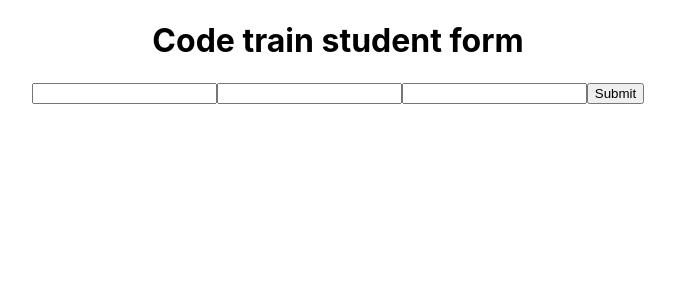
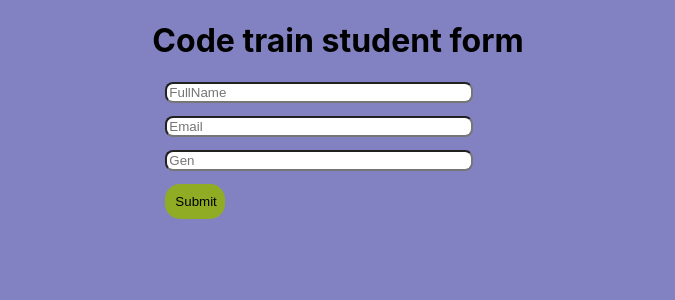
Before and after one commit to immanueltofuah/react-users, a React (Create React App) app: page / in a window 1280 px wide. Shown: the top 300 px of the page, without its empty margins (302-977 px from the left). Built offline with nearby package versions, Linux system fonts and the light colour scheme.

Commit message:
corrected issue on work

```diff
--- a/src/App.css
+++ b/src/App.css
@@ -36,3 +36,28 @@
     transform: rotate(360deg);
   }
 }
+body {
+  background-color: rgba(28, 28, 145, 0.548);
+display: flex;
+
+justify-content: center;
+align-content: center;
+
+}
+
+input {
+  display: flex;
+  flex-direction: row;
+  width: 300px;
+  margin: 13px;
+  border-radius: 8px;
+}
+
+.but {
+  background-color: rgb(143, 172, 36);
+  width: 60px;
+  border : black;
+  padding: 10px;
+  border-radius: 15px;
+  text-align: center;
+}
--- a/src/App.js
+++ b/src/App.js
@@ -1,22 +1,46 @@
-import logo from './logo.svg';
+import React, { useState } from "react";
 import './App.css';
-import Button from 'react-bootstrap/Button';
-import UserForm from './components/UserForm';
-import UserList from './components/UserList';
-import {useState} from 'react';
+import UserForm from "./components/UserForm";
+import UserList from "./components/UserList";
 
 function App() {
   const [users, setUsers] = useState([]);
 
   function addUser(user) {
-    setUsers([...users,user]);
+    setUsers([...users, user]);
   }
 
+  //function to edit user
+  function editUser(newDetails, userId) {
+    //maps through the users array and updates
+    //the user with the same user id
+    const u = users.map((user) => {
+      if (userId === user.id) {
+        return newDetails;
+      } else {
+        return user;
+      }
+    });
+
+    //updates the users state to contain the edited user
+    setUsers(u);
+  }
+
+  //funtion to delete a user
+  function deleteUser(userId) {
+    //loops through the users state and removes the user with the same id
+    const filteredUsers = users.filter((user) => {
+      return userId !== user.id;
+    });
+
+    //sets the users state to the filtered users array
+    setUsers(filteredUsers);
+  }
 
   return (
-    <div className="App">
+    <div>
       <UserForm addUser={addUser} />
-      <UserList data={users} />
+      <UserList users={users} deleteUser={deleteUser}  />
     </div>
   );
 }
--- a/src/components/EditUserForm.js
+++ b/src/components/EditUserForm.js
@@ -4,6 +4,7 @@ import { Form, Button } from "react-bootstrap";
 export default function EditUserForm(props) {
   const [name, setName] = useState(props.user.name);
   const [email, setEmail] = useState(props.user.email);
+  const [gen, setGen] = useState(props.user.gen);
 
   const handleNameChange = (e) => {
     setName(e.target.value);
@@ -18,6 +19,7 @@ export default function EditUserForm(props) {
     let editedUser = {
       name: name,
       email: email,
+      gen: gen,
       id: props.user.id,
     };
 
@@ -46,6 +48,16 @@ export default function EditUserForm(props) {
           value={email}
           onChange={(e) => handleEmailChange(e)}
         />
+        </Form.Group>
+
+        <Form.Group className="mb-3" controlId="formBasicPassword">
+        <Form.Label>Gen</Form.Label>
+        <Form.Control
+          type="gen"
+          placeholder="Enter gen"
+          value={email}
+          onChange={(e) => handleEmailChange(e)}
+        />
         <Button onClick={() => handleSubmit()}>Save</Button>
       </Form.Group>
     </Form>
--- a/src/components/User.js
+++ b/src/components/User.js
@@ -19,9 +19,8 @@ function User(props) {
     <div>
       <h1>{user.name}</h1>
       <h3>{user.email}</h3>
-      <Button variant="primary" onClick={() => toggleModal()}>
-        Edit
-      </Button>
+      <h3>{user.gen}</h3>
+
       <Button variant="danger" onClick={() => props.deleteUser(user.id)}>
         Delete
       </Button>
--- a/src/components/UserForm.js
+++ b/src/components/UserForm.js
@@ -1,4 +1,5 @@
 import React, { useState } from "react";
+import { v4 as uuid } from "uuid";
 
 function UserForm(props) {
   const [name, setName] = useState("");
@@ -8,10 +9,12 @@ function UserForm(props) {
   function handleSubmit(e) {
     e.preventDefault();
 
+    if (email && name && gen) {
       let user = {
         name: name,
         email: email,
         gen: gen,
+        id: uuid(),
       };
 
       props.addUser(user);
@@ -20,11 +23,13 @@ function UserForm(props) {
       setEmail("");
       setGen("");
     }
+  }
 
   return (
     <form onSubmit={(e) => handleSubmit(e)}>
-      <h1>Code train student form</h1>
+      <h1 className="heading">Code train student form</h1>
       <input
+        placeholder="FullName"
         type="text"
         name="fullname"
         value={name}
@@ -32,23 +37,22 @@ function UserForm(props) {
       />
 
       <input
+        placeholder="Email"
         type="email"
         name="email"
         value={email}
         onChange={(e) => setEmail(e.target.value)}
       />
 
-
       <input
+        placeholder="Gen"
         type="text"
         name="gen"
         value={gen}
         onChange={(e) => setGen(e.target.value)}
       />
 
-
-
-      <input type="submit" />
+      <input className="but" type="submit" />
     </form>
   );
 }
--- a/src/components/UserList.js
+++ b/src/components/UserList.js
@@ -1,25 +1,23 @@
-import React from "react";
+import React, { useState } from "react";
+import User from "./User";
+
 
 function UserList(props) {
-  //contains users array
-  const users = props.data;
-
   return (
     <div>
-      {
-        //loops through the users array and display some JSX for each item
-        users.map((user, index) => {
-          return (
+      {props.users.map((user) => {
+        //renders the User component for each user in the users array
+        return (
+          <User
+            user={user}
+            key={user.id}
+            deleteUser={props.deleteUser}
 
-            <div key={index}>
-              <h1>{user.name}</h1>
-              <h2>{user.email}</h2>
-              <h3>{user.gen}</h3>
-            </div>
-          );
-        })
-      }
+          />
+        );
+      })}
     </div>
   );
 }
+
 export default UserList;
```
Lines whose indentation alone changed are shown as unchanged.
